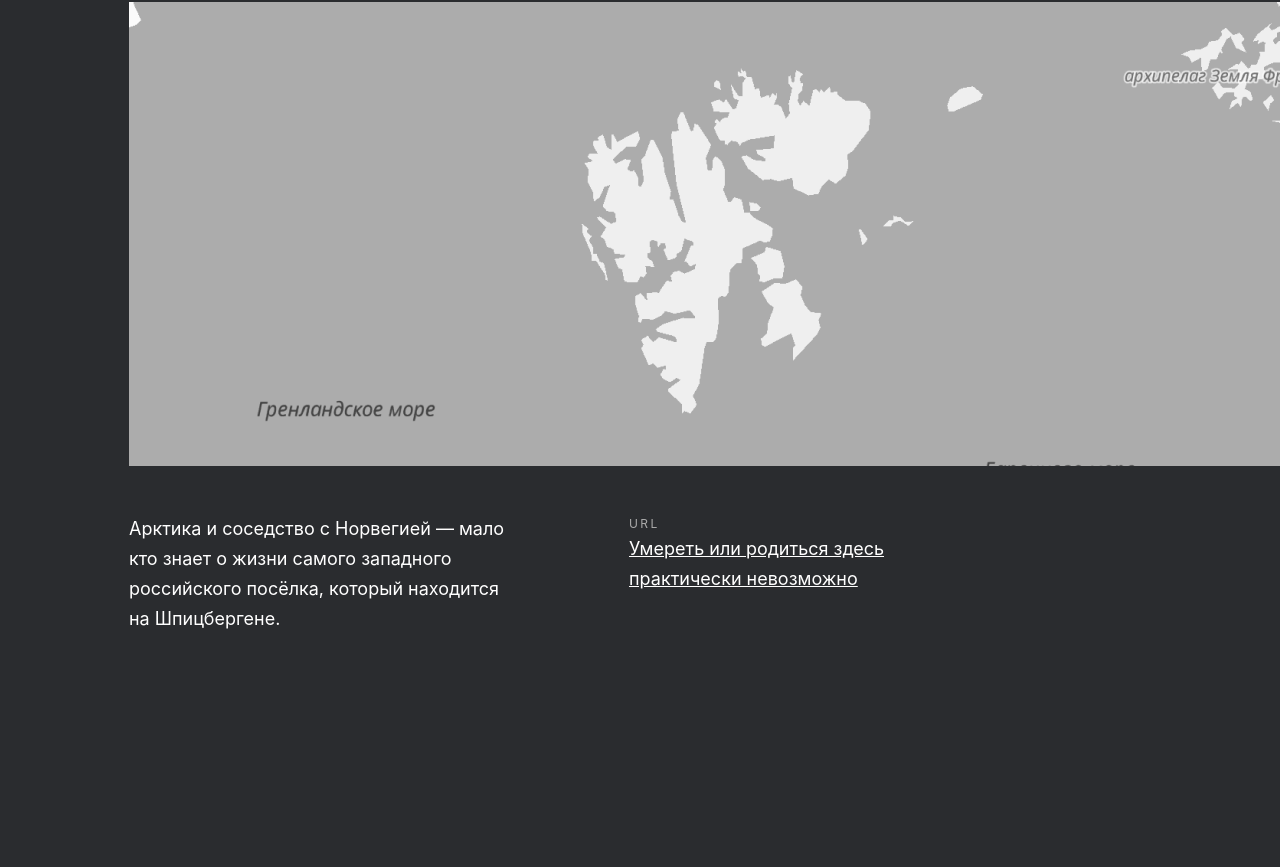
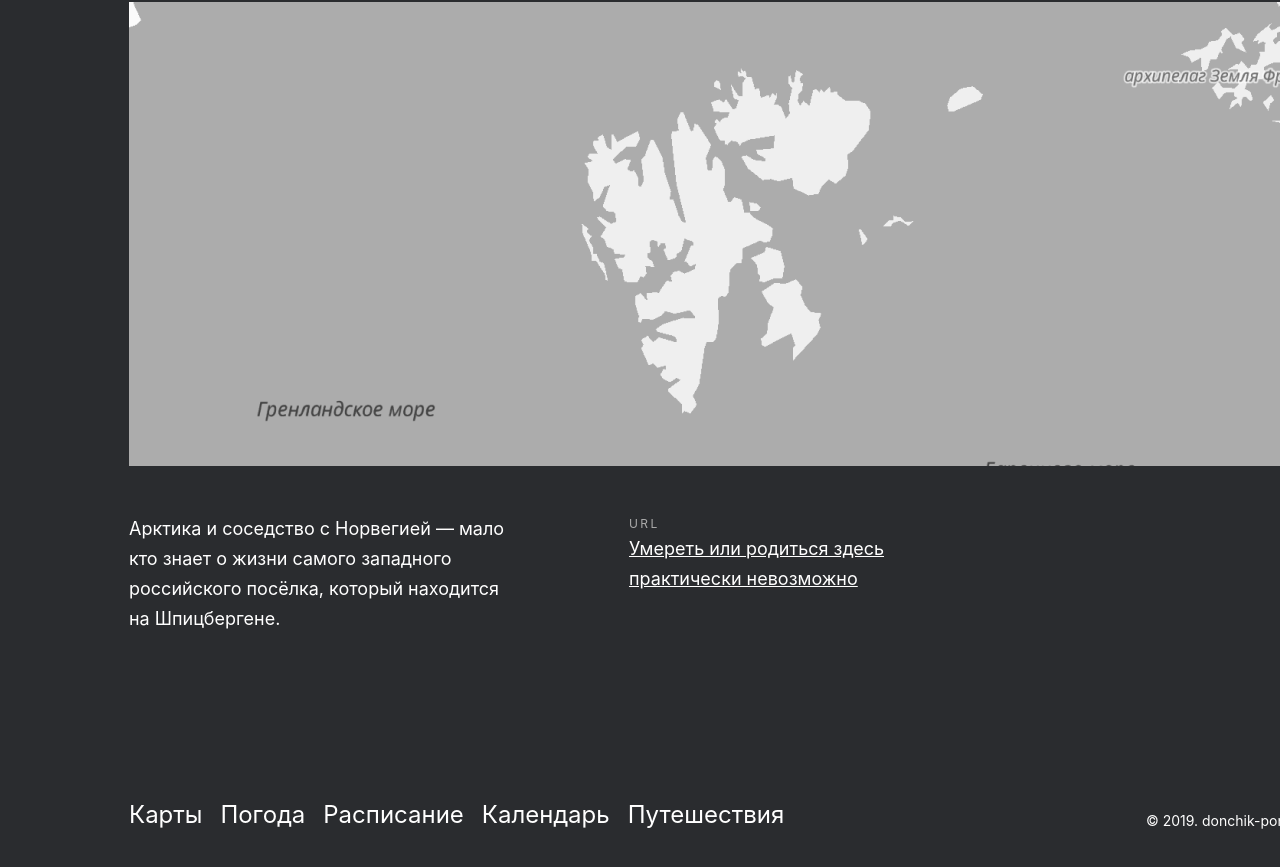
Before and after one commit to Donchidzee/sprint-3, a plain HTML site: page index.html in a window 1280 px wide. Shown: the part 9515-10382 px from the top of the page. Before the commit the page ends 10150 px from the top, so only its background shows below. Drawn offline with Linux system fonts and the light colour scheme; a web font is replaced by a local one.

Commit message:
Footer is made

```diff
--- a/index.html
+++ b/index.html
@@ -265,7 +265,14 @@
 
       </main>
 
-      <footer></footer>
+      <footer class="footer">
+        <a href="#" class="footer__link">Карты</a>
+        <a href="#" class="footer__link">Погода</a>
+        <a href="#" class="footer__link">Расписание</a>
+        <a href="#" class="footer__link">Календарь</a>
+        <a href="#" class="footer__link">Путешествия</a>
+        <p class="footer__copyright">© 2019. donchik-ponchik</p>
+      </footer>
     </div>
   </body>
 </html>
--- a/styles/style.css
+++ b/styles/style.css
@@ -946,3 +946,64 @@ body {
 
 	color: #FFFFFF;
 }
+
+
+
+
+
+
+
+
+
+
+
+
+
+
+
+.footer {
+	margin-top: 160px;
+	margin-right: auto;
+	margin-left: auto;
+	margin-bottom: 48px;
+
+	width: 1184px;
+	height: 30px;
+
+	display: flex;
+	flex-direction: row;
+
+	/* border: 1px solid white; */
+}
+
+.footer__link {
+	margin-right: 18px;
+
+	font-style: normal;
+	font-weight: normal;
+	font-size: 24px;
+	line-height: 41px;
+	text-decoration: none;
+
+	color: #FFFFFF;
+}
+
+.footer__copyright {
+	width: 282px;
+	height: 13px;
+
+	font-style: normal;
+	font-weight: normal;
+	font-size: 14px;
+	line-height: 20px;
+	text-align: right;
+
+	margin-left: auto;
+	margin-right: 0;
+
+	color: #FFFFFF;
+
+	align-self: flex-end;
+
+	/* border: 1px solid white; */
+}
```
